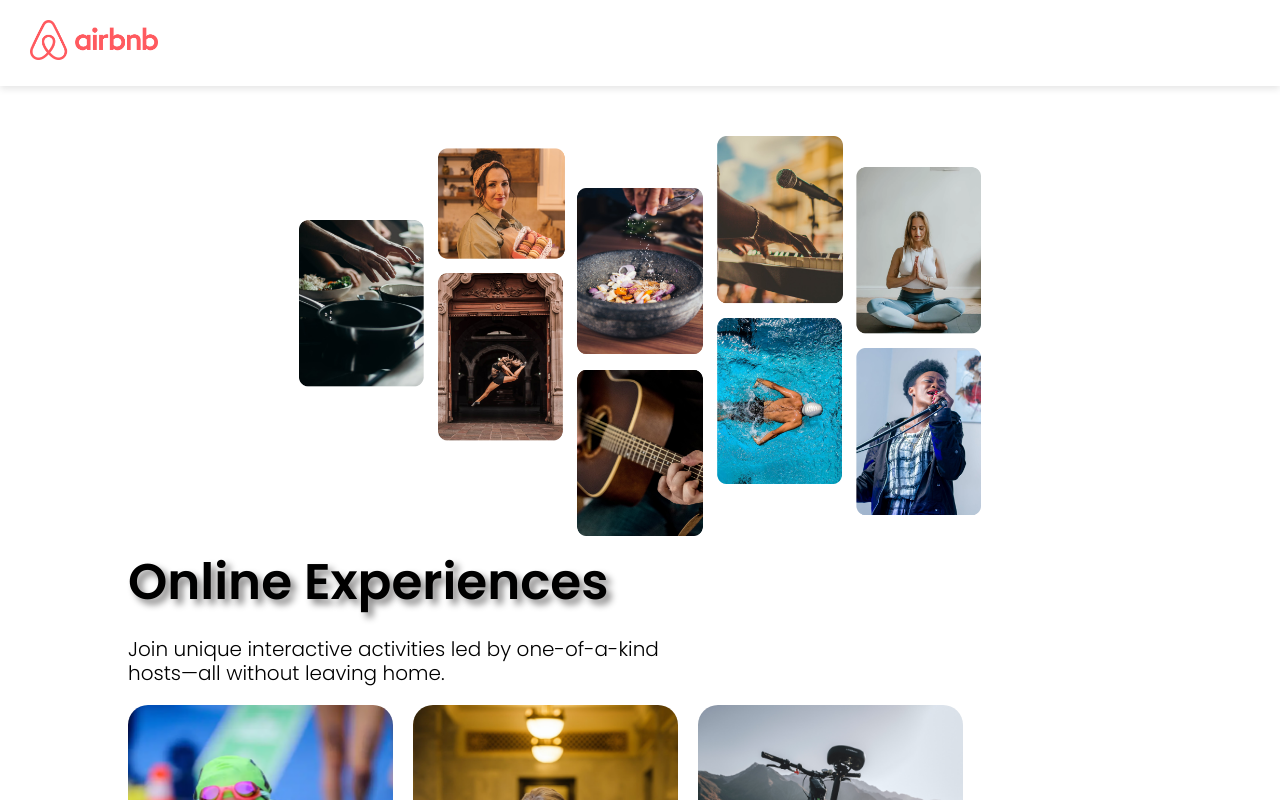
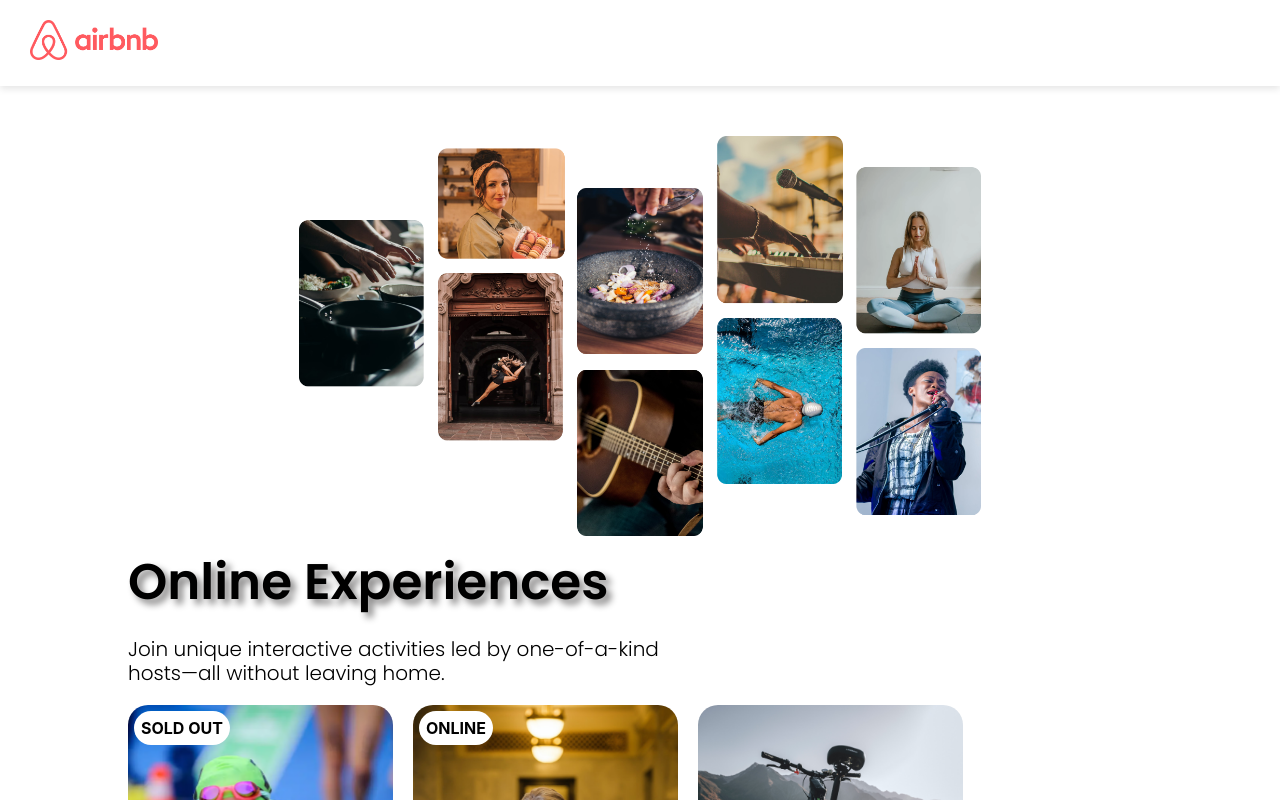
Before and after one commit to Yadav106/airbnb-clone, a React (Vite) app: page / in a window 1280 px wide. Shown: the top 800 px of the page. Built offline with nearby package versions, Linux system fonts and the light colour scheme.

Commit message:
added badge

```diff
--- a/src/App.jsx
+++ b/src/App.jsx
@@ -16,6 +16,7 @@
         location={x.location}
         title={x.title}
         price={x.price}
+        openSpots={x.openSpots}
       />
     )
   })
--- a/src/components/Card.css
+++ b/src/components/Card.css
@@ -1,5 +1,6 @@
 .card{
     border-radius: 20px;
+    position: relative;
 }
 
 .card--image {
@@ -55,3 +56,14 @@
 .card:hover {
     box-shadow: 0 0 10px skyblue;
 }
+
+.card--badge {
+    position: absolute;
+    top: 6px;
+    left: 6px;
+    background-color: white;
+    padding: 5px 7px;
+    border-radius: 2px;
+    font-weight: bold;
+    border-radius: 20px;
+}
--- a/src/components/Card.jsx
+++ b/src/components/Card.jsx
@@ -3,8 +3,15 @@
 import star from '../../public/images/star.png'
 
 export default function Card(props) {
+    let badgeText
+    if (props.openSpots === 0) {
+        badgeText = "SOLD OUT"
+    } else if (props.location === "Online") {
+        badgeText = "ONLINE"
+    }
     return (
         <div className="card">
+            {badgeText && <div className="card--badge">{badgeText}</div>}
             <img src={props.img} className='card--image'/>
             <div className="card--rating">
                 <img src={star} className='card--star'/>
```
